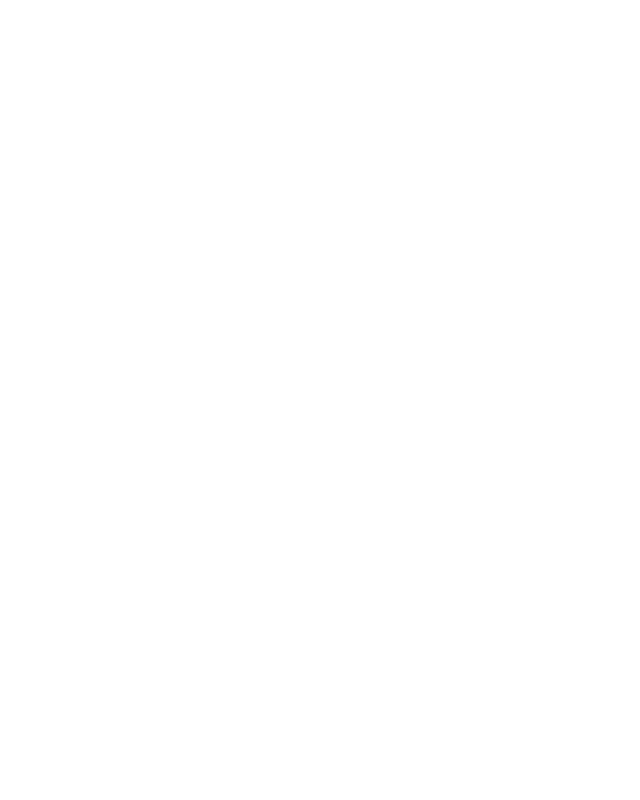
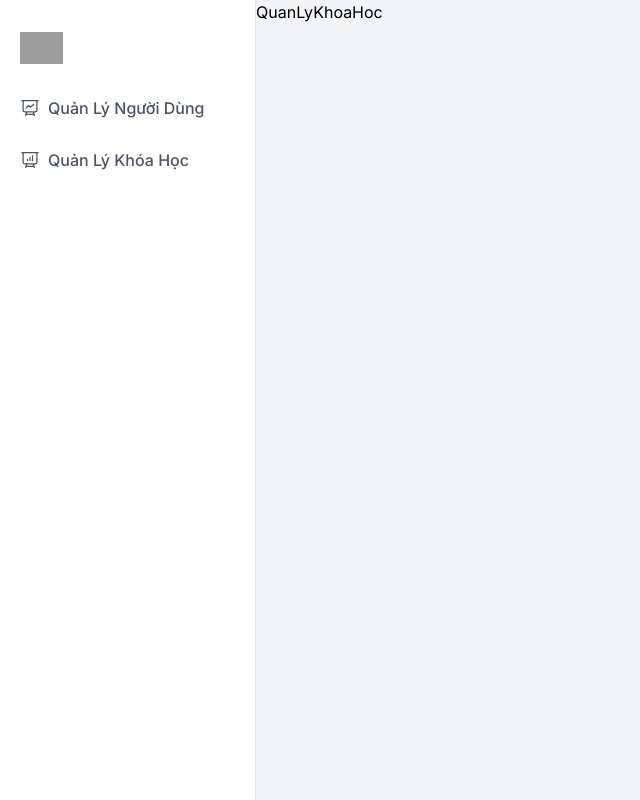
Before and after one commit to vinhtieu/CYBERSOFT__BC56__NHOM6__FINAL_CAPSTONE, a React (Vite) app: page /admin/quan-ly-khoa-hoc in a window 1280 px wide. Before the commit this address had no page. Shown: the whole page, without its empty margins (0-640 px from the left). Built offline with nearby package versions, Linux system fonts and the light colour scheme; grey boxes are pictures that could not be loaded.

Commit message:
Add User Table

```diff
--- a/src/App.jsx
+++ b/src/App.jsx
@@ -1,6 +1,6 @@
 import React from "react";
 import "./App.css";
-import { QuanLyNguoiDung } from "./app/admin/pages/quanLyNguoiDung";
+import { QuanLyNguoiDung, QuanLyKhoaHoc } from "./app/admin/pages";
 import { BrowserRouter, Route, Routes } from "react-router-dom";
 import Layout from "./app/admin/layout";
 
@@ -14,7 +14,7 @@ function App() {
         <Routes>
           <Route path="/admin" element={<Layout />}>
             <Route path="quan-ly-nguoi-dung" element={<QuanLyNguoiDung />} />
-            {/* <Route path="quan-ly-khoa-hoc" element={<QuanLyKhoaHoc />} /> */}
+            <Route path="quan-ly-khoa-hoc" element={<QuanLyKhoaHoc />} />
           </Route>
         </Routes>
       </BrowserRouter>
--- a/src/app/admin/components/index.jsx
+++ b/src/app/admin/components/index.jsx
@@ -1,5 +1,4 @@
 export { default as Sidebar } from "./sidebar";
-export { default as Table } from "./table";
 export { default as Button } from "./button";
 export { default as Overlay } from "./overlay";
 export { default as Navbar } from "./navbar";
--- /dev/null
+++ b/src/app/admin/pages/quanLyKhoaHoc/index.jsx
@@ -0,0 +1 @@
+export { default } from "./quanLyKhoaHoc";
--- a/src/app/admin/pages/quanLyNguoiDung/index.jsx
+++ b/src/app/admin/pages/quanLyNguoiDung/index.jsx
@@ -1 +1 @@
-export { default as QuanLyNguoiDung } from "./quanLyNguoiDung";
+export { default } from "./quanLyNguoiDung";
--- a/src/app/admin/pages/quanLyNguoiDung/quanLyNguoiDung.jsx
+++ b/src/app/admin/pages/quanLyNguoiDung/quanLyNguoiDung.jsx
@@ -28,7 +28,7 @@
 import React, { useEffect } from "react";
 import ReactModal from "react-modal";
 import { Toaster } from "react-hot-toast";
-import { Table } from "../../components";
+import Table from "./table";
 import { useDispatch, useSelector } from "react-redux";
 
 import {
```
Also changed, not shown: src/app/admin/pages/quanLyNguoiDung/table.jsx (renamed from src/app/admin/components/table.jsx, +10 -7 lines), src/app/admin/pages/quanLyKhoaHoc/quanLyKhoaHoc.jsx (renamed from src/app/admin/pages/quanLyKhoaHoc.jsx).
